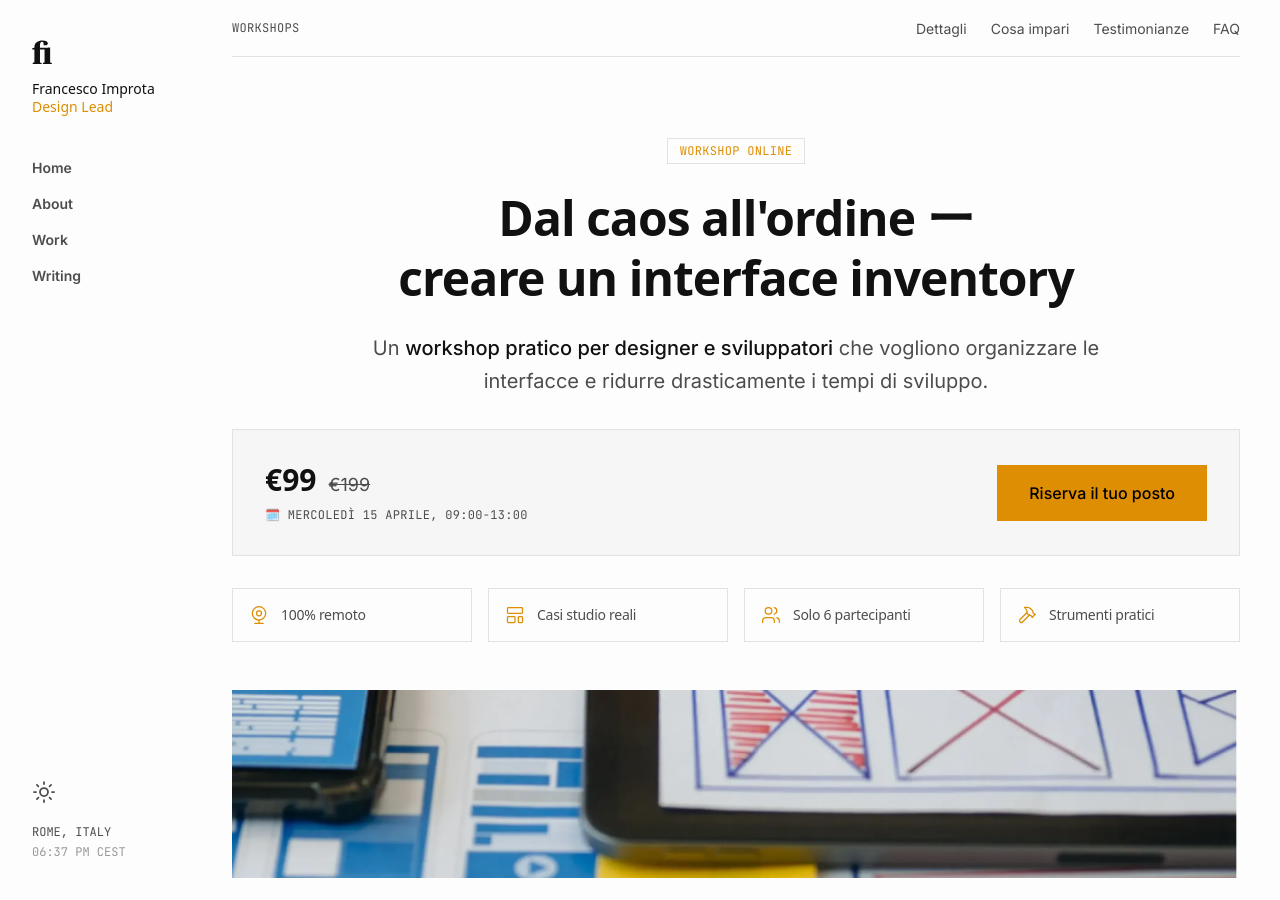
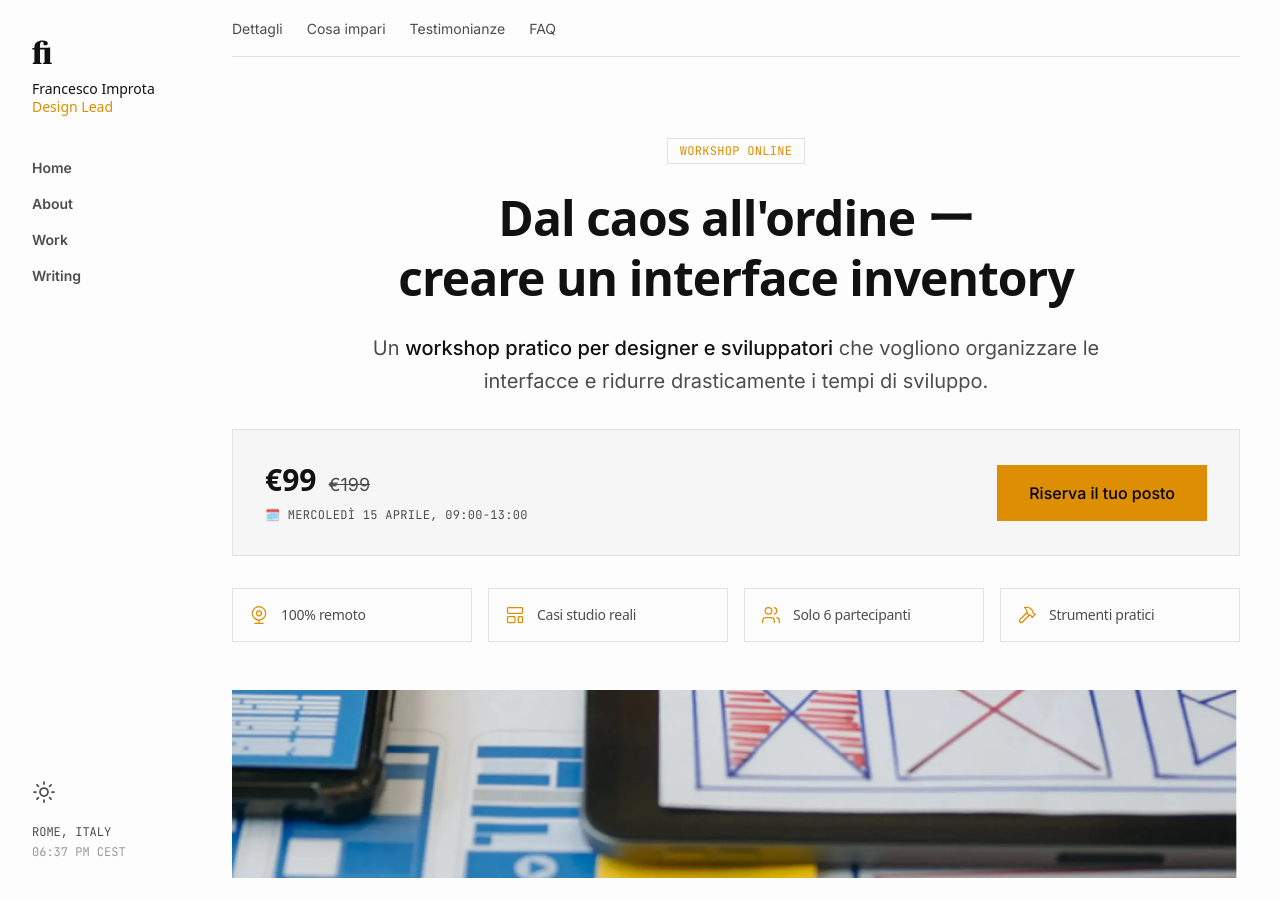
Before and after one commit to zetareticoli/fi, a Jekyll site: the page built from _workshops/interface-inventory/index.md, in a window 1280 px wide and 900 px high. Built offline with Jekyll 4.4.1, drawn with Linux system fonts in a browser that asks for light colours; some web fonts are replaced; comment, search, counter and statistics services are not loaded.

Commit message:
fix(workshops): remove the "Workshops" label from the page header
Leaves the sticky bar with the section anchors only.

Co-authored-by: Francesco Improta <me@francescoimprota.com>

```diff
--- a/_workshops/interface-inventory/index.md
+++ b/_workshops/interface-inventory/index.md
@@ -9,8 +9,7 @@ og-image: workshops/interface-inventory/interface-inventory-og.png
 <!-- Header -->
 <div class="sticky top-16 lg:top-0 z-40 bg-background">
   <div class="px-6 lg:px-10 py-4">
-    <header class="flex flex-wrap items-center justify-between gap-4">
-      <a class="font-mono text-xs uppercase tracking-wide text-muted-foreground hover:text-foreground transition-colors" href="{{ site.baseurl }}/workshops/interface-inventory">Workshops</a>
+    <header class="flex flex-wrap items-center gap-4">
       <nav aria-label="Sezioni della pagina">
         <ul class="flex flex-wrap items-center gap-4 sm:gap-6 m-0 p-0 list-none">
           <li>
```
